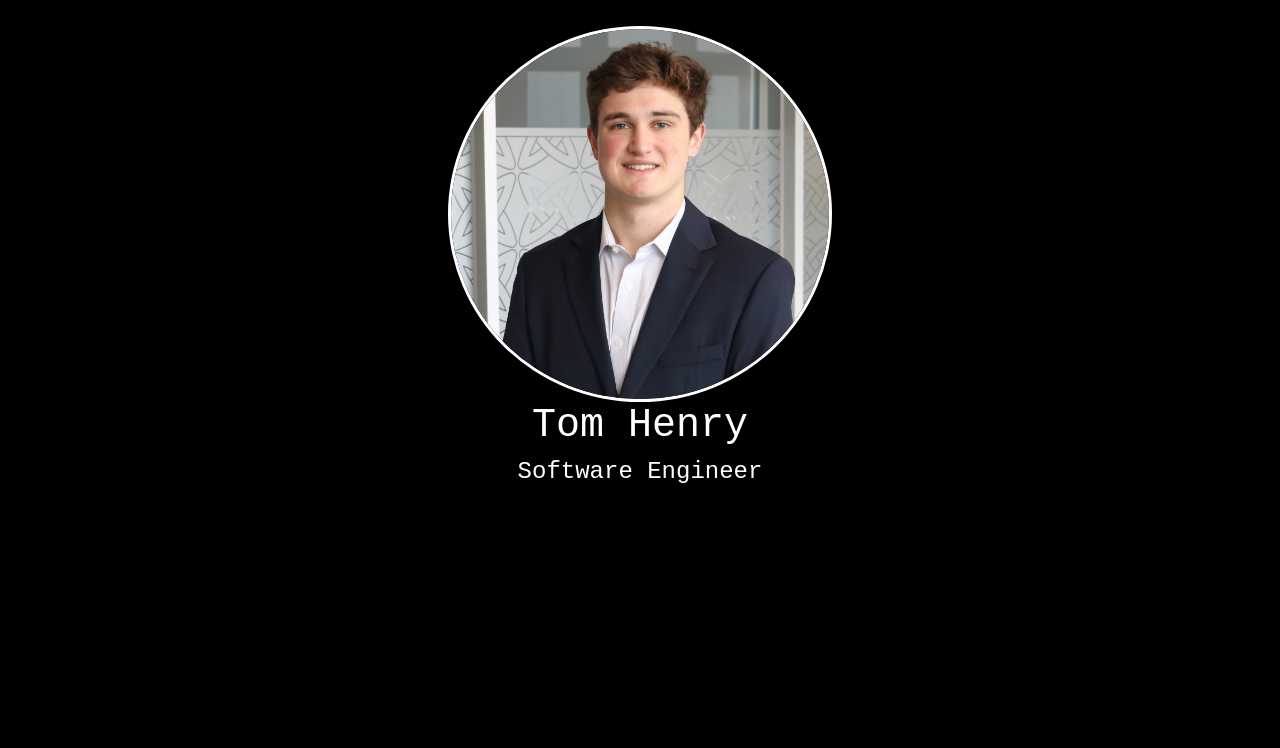
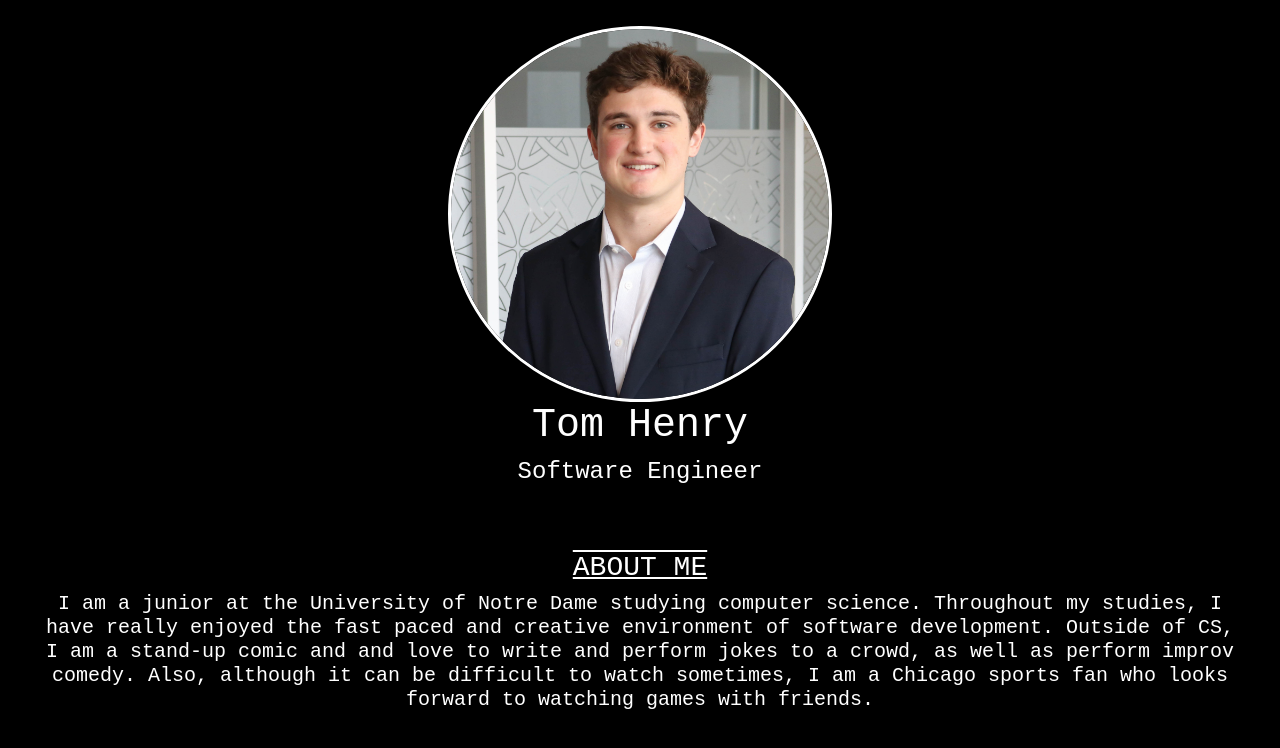
Before and after one commit to tkhenry/tkhenry.github.io, a plain HTML site: page index.html in a window 1280 px wide. Drawn offline with nearby package versions, Linux system fonts and the light colour scheme.

Commit message:
About me section complete

```diff
--- a/homepage.css
+++ b/homepage.css
@@ -7,10 +7,27 @@ h1 {
     font-family: monospace;
     text-align: center;
 }
+h3 {
+    color: white;
+    text-decoration: underline overline white;
+    font-family: monospace;
+    text-align: center;
+}
 h4 {
     color: white;
     font-family: monospace;
     text-align: center;
+}
+h5 {
+    color: white;
+    font-family: monospace;
+    text-align: center;
+}
+
+.about_me {
+    margin-top: 5%;
+    margin-left:3%;
+    margin-right: 3%;
 }
 
 .my_headshot{
--- a/index.html
+++ b/index.html
@@ -15,6 +15,17 @@
             <h1>Tom Henry</h1>
             <h4>Software Engineer</h4>
         </div>
+        <div class="about_me">
+            <h3>
+                ABOUT ME
+            </h3>
+            <h5>
+                I am a junior at the University of Notre Dame studying computer science.
+                Throughout my studies, I have really enjoyed the fast paced and creative environment of software development.
+                Outside of CS, I am a stand-up comic and and love to write and perform jokes to a crowd, as well as perform improv comedy.
+                Also, although it can be difficult to watch sometimes, I am a Chicago sports fan who looks forward to watching games with friends.
+            </h5>
+        </div>
 
 
     </body>
```
